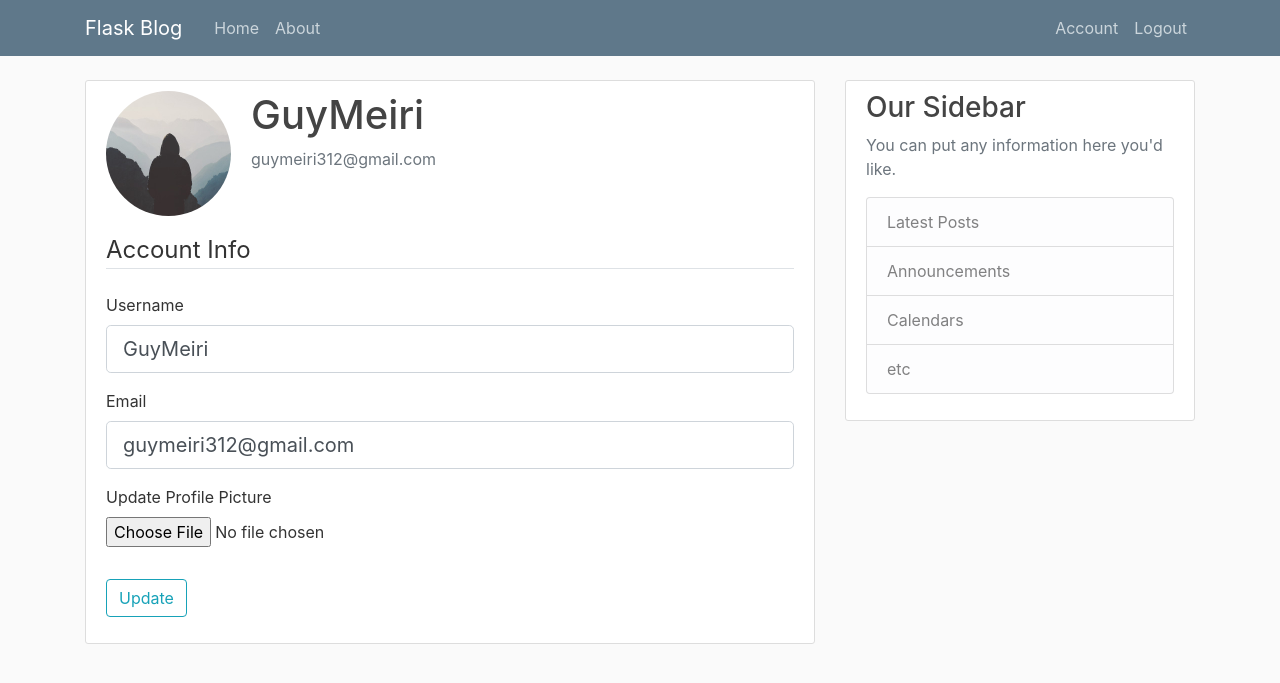
After one commit to Guy-Meiri/Flask-blog, a Flask app: page /account in a window 1280 px wide. The commit adds this page. Shown: the top 683 px of the page. Run offline with Flask 2, Linux system fonts and the light colour scheme; a user stored in the database is signed in; some libraries are stand-ins or nearby versions.

Commit message:
Update account info works

```diff
--- /dev/null
+++ b/flaskblog/forms.py
@@ -0,0 +1,56 @@
+from flask_wtf import FlaskForm
+from flask_wtf.file import FileField, FileAllowed
+from wtforms import StringField, PasswordField, SubmitField, BooleanField
+from wtforms.validators import DataRequired, Length, Email, EqualTo, ValidationError
+from flaskblog.models import User
+from flask_login import current_user
+
+
+class RegistrationForm(FlaskForm):
+    username = StringField('Username',
+                           validators=[DataRequired(), Length(min=2, max=20)])
+    email = StringField('Email',
+                        validators=[DataRequired(), Email()])
+    password = PasswordField('Password', validators=[DataRequired()])
+    confirm_password = PasswordField('Confirm Password',
+                                     validators=[DataRequired(), EqualTo('password')])
+    submit = SubmitField('Sign Up')
+
+    def validate_username(self, username):
+        user = User.query.filter_by(username=username.data).first()
+        if user:
+            raise ValidationError('That username is taken. Please choose another one')
+
+    def validate_email(self, email):
+        user = User.query.filter_by(username=email.data).first()
+        if user:
+            raise ValidationError('That email is taken. Please choose another one')
+
+
+class LoginForm(FlaskForm):
+    email = StringField('Email',
+                        validators=[DataRequired(), Email()])
+    password = PasswordField('Password', validators=[DataRequired()])
+    remember = BooleanField('Remember Me')
+    submit = SubmitField('Login')
+
+class UpdateAccountForm(FlaskForm):
+    username = StringField('Username',
+                           validators=[DataRequired(), Length(min=2, max=20)])
+    email = StringField('Email',
+                        validators=[DataRequired(), Email()])
+
+    picture = FileField('Update Profile Picture', validators=[FileAllowed(['jpg','png'])])
+    submit = SubmitField('Update')
+
+    def validate_username(self, username):
+        if username.data != current_user.username:
+            user = User.query.filter_by(username=username.data).first()
+            if user:
+                raise ValidationError('That username is taken. Please choose another one')
+
+    def validate_email(self, email):
+        if email.data != current_user.email:
+            user = User.query.filter_by(username=email.data).first()
+            if user:
+                raise ValidationError('That email is taken. Please choose another one')
--- /dev/null
+++ b/flaskblog/routes.py
@@ -0,0 +1,110 @@
+
+import os
+import secrets
+from PIL import Image
+from flask import  render_template, url_for, flash, redirect, request
+from flaskblog import app, db, bcrypt
+from flaskblog.forms import RegistrationForm, LoginForm, UpdateAccountForm
+from flaskblog.models import User, Post
+from flask_login import login_user, current_user, logout_user, login_required
+
+
+posts = [
+    {
+        'author': 'Guy Meiri',
+        'title': "Blog Post 1",
+        'content': "Guygul the great",
+        'date_posted': 'Jan 1 2020'},
+    {
+        'author': 'Balon Meiri',
+        'title': "Blog Post 2",
+        'content': "Balon the greater",
+        'date_posted': 'Jan 1 2020'
+    }
+]
+
+@app.route("/")
+@app.route("/home")
+def home():
+    return render_template('home.html', posts=posts)
+
+
+@app.route("/about")
+def about():
+    return render_template("about.html", title='about')
+
+
+@app.route("/register", methods=['GET', 'POST'])
+def register():
+    if current_user.is_authenticated:
+        return redirect(url_for('home'))
+    form = RegistrationForm()
+
+    if form.validate_on_submit():
+        hashed_password = bcrypt.generate_password_hash(form.password.data).decode('utf-8')
+        user = User(username= form.username.data, email = form.email.data, password = hashed_password)
+        db.session.add(user)
+        db.session.commit()
+        flash(f"Your account has been created! You are now able to log in", 'success')
+        return redirect(url_for('home'))
+
+    return render_template('register.html', title='Register', form=form)
+
+
+@app.route("/login", methods=['GET', 'POST'])
+def login():
+    if current_user.is_authenticated:
+        return redirect(url_for('home'))
+    form = LoginForm()
+    if form.validate_on_submit():
+        user = User.query.filter_by(email= form.email.data).first()
+        if user and bcrypt.check_password_hash(user.password, form.password.data):
+            login_user(user,remember=form.remember.data)
+            next_page = request.args.get('next')
+            flash("login successful", "success")
+            return redirect(url_for(next_page[1:])) if next_page else redirect(url_for('home'))
+        else:
+            flash("login Unsucessful. Please check email and password", "danger")
+
+    return render_template('login.html', title='Login', form=form)
+
+@app.route("/logout")
+def logout():
+    logout_user()
+    return redirect(url_for('home'))
+
+def save_picture(form_picture):
+    random_hex = secrets.token_hex(8)
+    _, f_ext = os.path.splitext(form_picture.filename)
+    picture_fn = random_hex + f_ext
+    picture_path = os.path.join(app.root_path, 'static/profile_pics', picture_fn)
+
+    output_size = (125,125)
+    i = Image.open(form_picture)
+    i.thumbnail(output_size)
+    i.save(picture_path)
+    return picture_fn
+
+@app.route("/account", methods=['GET', 'POST'])
+@login_required
+def account():
+    form = UpdateAccountForm()
+    if form.validate_on_submit():
+        if form.picture.data:
+            picture_file = save_picture(form.picture.data)
+            current_user.image_file = picture_file
+        current_user.username = form.username.data
+        current_user.email = form.email.data
+        db.session.commit()
+        flash('your account has been updated!', 'success')
+        return redirect(url_for('account'))
+    elif request.method == 'GET':
+        form.username.data = current_user.username
+        form.email.data = current_user.email
+    image_file = url_for('static', filename='profile_pics/' + current_user.image_file)
+    return render_template('account.html', title='Account', image_file=image_file, form= form)
+
+# @app.route("/post/new")
+# @login_required
+# def new_post():
+#     return render_template("create_post.html", title='New Post')
--- /dev/null
+++ b/flaskblog/templates/account.html
@@ -0,0 +1,57 @@
+{% extends "layout.html" %}
+{% block content %}
+    <div class="content-section">
+      <div class="media">
+        <img class="rounded-circle account-img" src="{{ image_file }}">
+        <div class="media-body">
+          <h2 class="account-heading">{{ current_user.username }}</h2>
+          <p class="text-secondary">{{ current_user.email }}</p>
+        </div>
+      </div>
+        <form method="POST" action="" enctype="multipart/form-data">
+            {{ form.hidden_tag() }}
+            <fieldset class="form-group">
+                <legend class="border-bottom mb-4">Account Info</legend>
+                <div class="form-group">
+                    {{ form.username.label(class="form-control-label") }}
+
+                    {% if form.username.errors %}
+                        {{ form.username(class="form-control form-control-lg is-invalid") }}
+                        <div class="invalid-feedback">
+                            {% for error in form.username.errors %}
+                                <span>{{ error }}</span>
+                            {% endfor %}
+                        </div>
+                    {% else %}
+                        {{ form.username(class="form-control form-control-lg") }}
+                    {% endif %}
+                </div>
+                <div class="form-group">
+                    {{ form.email.label(class="form-control-label") }}
+                    {% if form.email.errors %}
+                        {{ form.email(class="form-control form-control-lg is-invalid") }}
+                        <div class="invalid-feedback">
+                            {% for error in form.email.errors %}
+                                <span>{{ error }}</span>
+                            {% endfor %}
+                        </div>
+                    {% else %}
+                        {{ form.email(class="form-control form-control-lg") }}
+                    {% endif %}
+                </div>
+                <div class="form-group">
+                    {{ form.picture.label() }}
+                    {{ form.picture(class="form-control-file") }}
+                    {% if form.picture.errors %}
+                        {% for error in form.picture.errors %}
+                            <span class="text-danger">{{ error }}</span></br>
+                        {% endfor %}
+                    {% endif %}
+                </div>
+            </fieldset>
+            <div class="form-group">
+                {{ form.submit(class="btn btn-outline-info") }}
+            </div>
+        </form>
+    </div>
+{% endblock content %}
--- a/templates/layout.html
+++ b/flaskblog/templates/layout.html
@@ -31,9 +31,15 @@
             </div>
             <!-- Navbar Right Side -->
             <div class="navbar-nav">
+            {% if current_user.is_authenticated %}
+            <a class="nav-item nav-link" href="{{ url_for('account') }}">Account</a>
+            <a class="nav-item nav-link" href="{{ url_for('logout') }}">Logout</a>
+            {% else %}
+
               <a class="nav-item nav-link" href="{{ url_for('login') }}">Login</a>
               <a class="nav-item nav-link" href="{{ url_for('register') }}">Register</a>
             </div>
+            {% endif %}
           </div>
         </div>
       </nav>
--- /dev/null
+++ b/run.py
@@ -0,0 +1,4 @@
+from flaskblog import app
+
+if __name__ == "__main__":
+    app.run(debug=True)
```
Also changed, not shown: flaskblog.py (deleted, +0 -56 lines), flaskblog/__init__.py (added, +17 -0 lines), flaskblog/models.py (added, +31 -0 lines), forms.py (deleted, +0 -45 lines), flaskblog/site.db (added), flaskblog/static/main.css (renamed from static/main.css), flaskblog/static/profile_pics/1fe1291ac0f1043b.jpg (added), flaskblog/static/profile_pics/96eaa17bc884be9c.jpg (added), flaskblog/static/profile_pics/default.jpg (added), flaskblog/static/profile_pics/panda.jpg (added), flaskblog/templates/about.html (renamed from templates/about.html), flaskblog/templates/home.html (renamed from templates/home.html), flaskblog/templates/login.html (renamed from templates/login.html), flaskblog/templates/register.html (renamed from templates/register.html).
